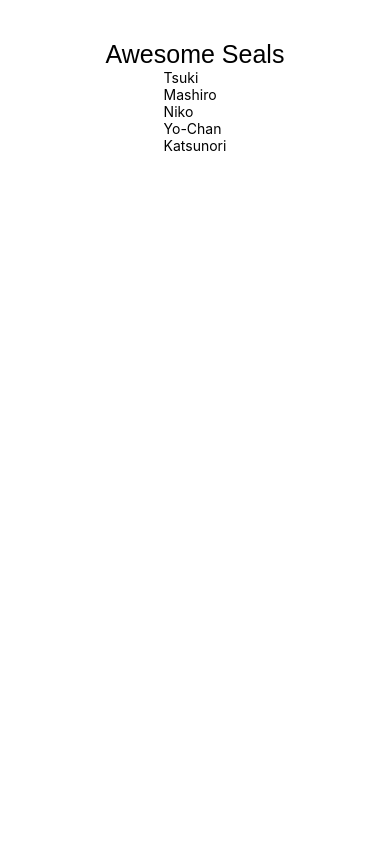
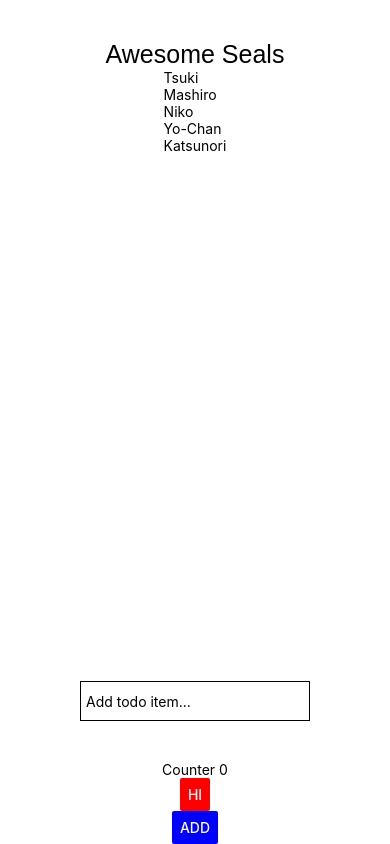
Before and after one commit to valmg11/Todo-List, a React Native app in the folder todo-list/: screen / in a window 390 px wide. Built offline with nearby package versions, Linux system fonts and the light colour scheme.

Commit message:
added butons and input box

```diff
--- a/todo-list/App.js
+++ b/todo-list/App.js
@@ -1,10 +1,21 @@
 import { StatusBar } from 'expo-status-bar';
-import { StyleSheet, Text, View, FlatList } from 'react-native';
+import React, {useState, useCallback} from 'react';
+import { StyleSheet, Text, View, FlatList, Button} from 'react-native';
+import { TextInput } from 'react-native-web';
 // import { CheckBox } from '@rneui/themed';
 
 let data = ["Tsuki", "Mashiro", "Niko", "Yo-Chan","Katsunori"];
 
 export default function App() {
+  let [newMenuItem, setNewMenuItem] = useState("");
+  let [menuItems, setMenuItems] = useState("");
+
+  let addMenuItem = useCallback(() => {
+    console.log("added")
+    setMenuItems([newMenuItem, ...menuItems])
+  }, [newMenuItem, menuItems])
+
+  let [counter, setCounter] = useState(0);
   return (
     <View style={styles.container}>
       <Text style={styles.header}>Awesome Seals</Text>
@@ -14,6 +25,29 @@ export default function App() {
       keyExtractor={(index) => index.toString()}
       />
       <StatusBar style="auto" />
+
+
+      <TextInput
+      placeholder="Add todo item..."
+      style={{
+          height: 40,
+          padding: 5,
+          marginHorizontal: 8,
+          borderWidth: 1,
+          marginBottom: 40,
+        }}
+      />
+
+      <Text>Counter {counter}</Text>
+      <Button title="hi" style={[styles.button]}
+        onPress={() => {setCounter(counter +1), console.log("count")}}
+        color="red"></Button>
+
+        <Button title="add" style={[styles.button]}
+        onPress={() => {
+          addMenuItem(),
+          console.log("addItem")}}
+        color="blue"></Button>
     </View>
   );
 }
@@ -30,4 +64,7 @@ const styles = StyleSheet.create({
     fontSize: 25,
     fontFamily: 'sans-serif',
   },
+  button: {
+    marginBottom: 100,
+  },
 });
```
